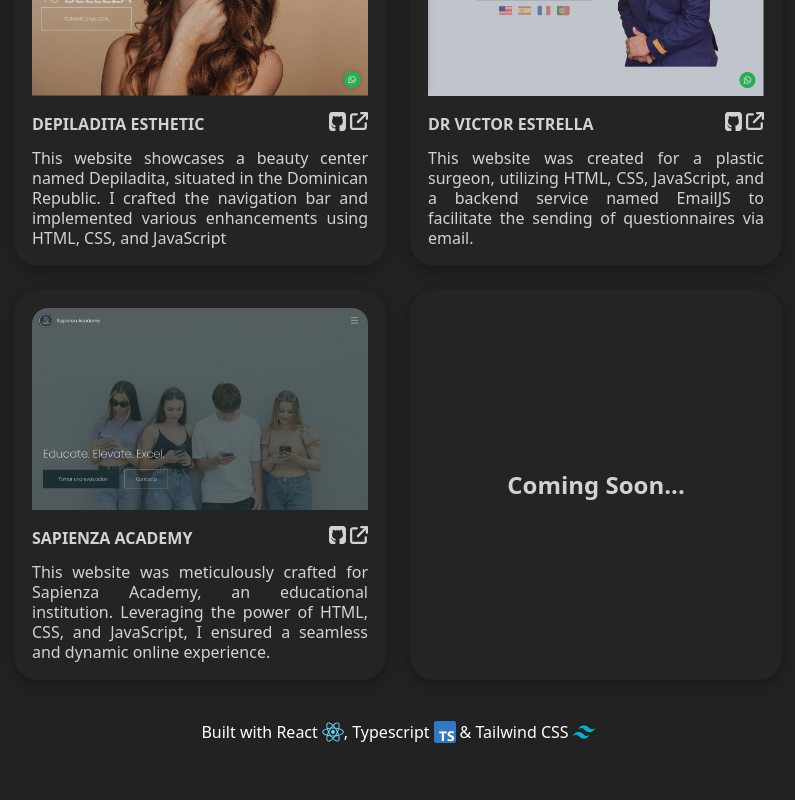
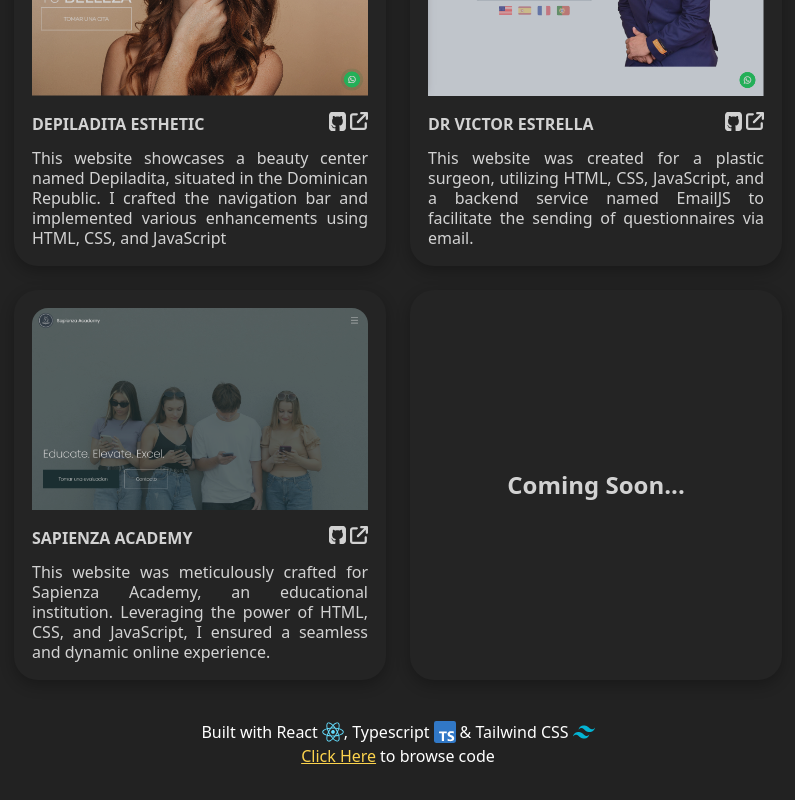
Before and after one commit to Bruce-Webster-21/bruce-s-portfolio, a Next.js app: page / in a window 1280 px wide. Shown: the part 670-1470 px from the top of the page, without its empty margins (242-1037 px from the left). Built offline with nearby package versions, Linux system fonts and the light colour scheme.

Commit message:
Finished footer

```diff
--- a/app/components/Footer.tsx
+++ b/app/components/Footer.tsx
@@ -6,7 +6,8 @@ import typescripttIcon from "@/public/icons/typescript.svg";
 
 const Footer = () => {
   return (
-    <div className="pt-10 pb-5 font-extralight flex justify-center">
+    <div className="flex font-extralight flex-col pt-10 pb-5">
+      <div className="flex justify-center">
         Built with React{" "}
         <Image className="ml-1" src={reactIcon} width={22} alt="React Icon" />,
         Typescript{" "}
@@ -24,6 +25,17 @@ const Footer = () => {
           alt="Tailwind CSS Icon"
         />
       </div>
+      <div className="flex justify-center gap-1">
+        <a
+          className="underline text-amber-300 font-medium"
+          href="https://github.com/Bruce-Webster-21/bruce-s-portfolio"
+          target="_blank"
+        >
+          Click Here
+        </a>
+        to browse code
+      </div>
+    </div>
   );
 };
 
```
Lines whose indentation alone changed are shown as unchanged.
